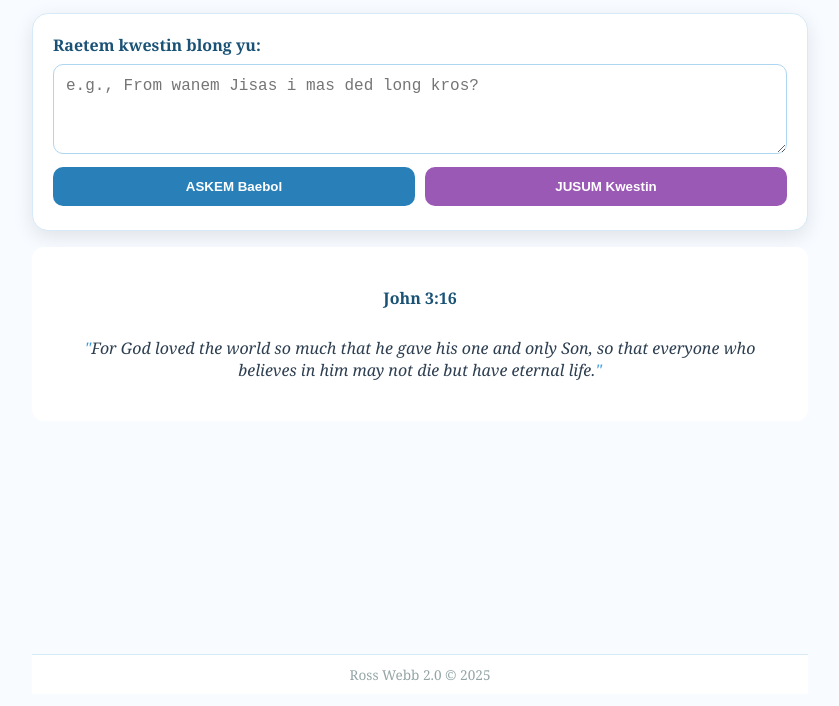
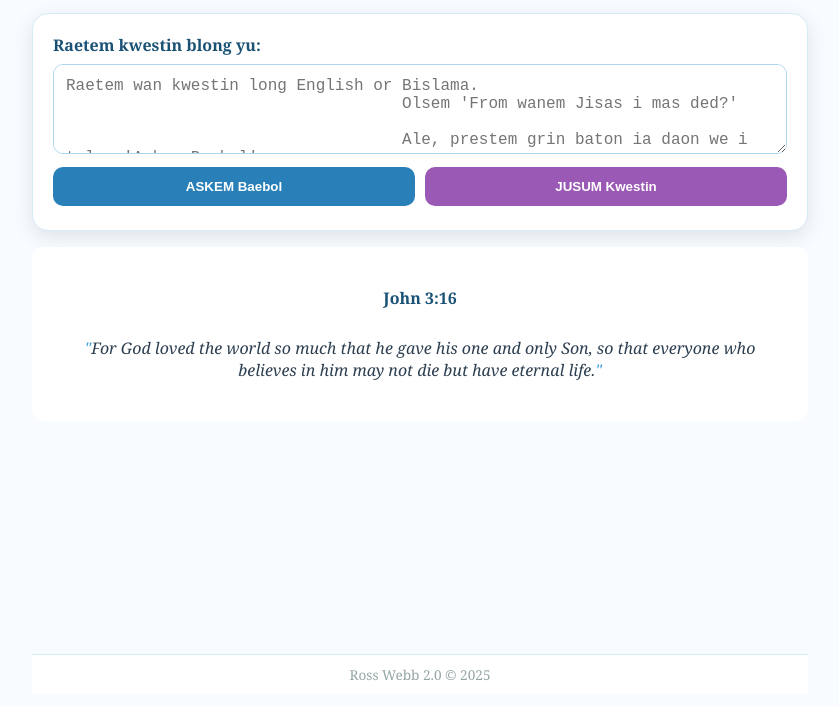
Before and after one commit to RossWebb/AI-Bible-Questions-app, a plain HTML site: page index.html in a window 1280 px wide. Shown: the part 94-800 px from the top of the page, without its empty margins (220-1059 px from the left). Drawn offline with nearby package versions, Linux system fonts and the light colour scheme.

Commit message:
An interface tweak

```diff
--- a/index.html
+++ b/index.html
@@ -372,7 +372,10 @@
          <form id="queryForm">
             <label>Raetem kwestin blong yu:</label>
             <div class="input-wrapper">
-               <textarea id="question" placeholder="e.g., From wanem Jisas i mas ded long kros?"></textarea>
+               <textarea id="question" placeholder="Raetem wan kwestin long English or Bislama.
+				   Olsem 'From wanem Jisas i mas ded?'
+
+				   Ale, prestem grin baton ia daon we i talem 'Askem Baebol'"></textarea>
                <button type="button" id="clearBtn" class="clear-circle">x</button>
             </div>
             <div class="btn-row">
```
